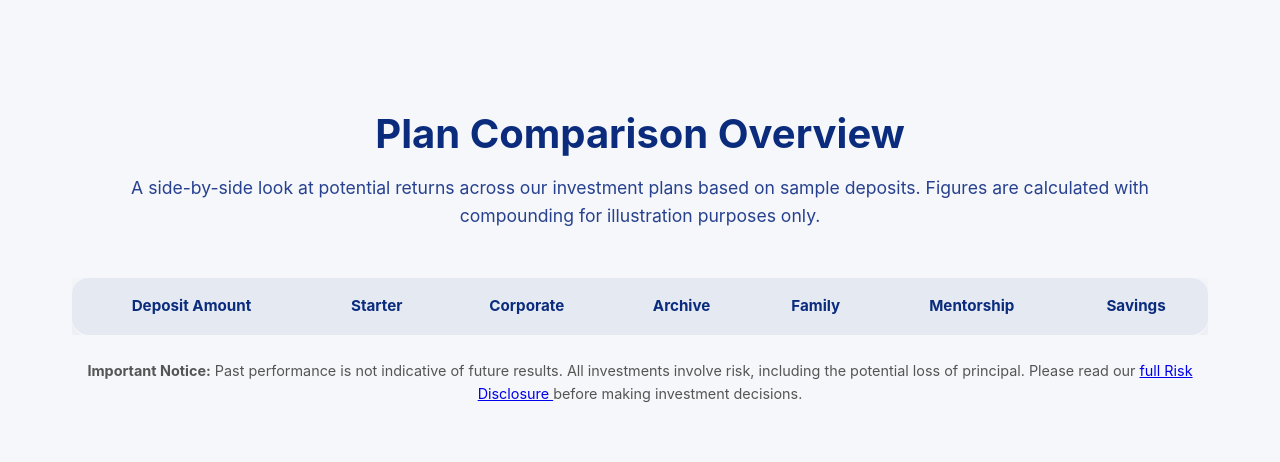
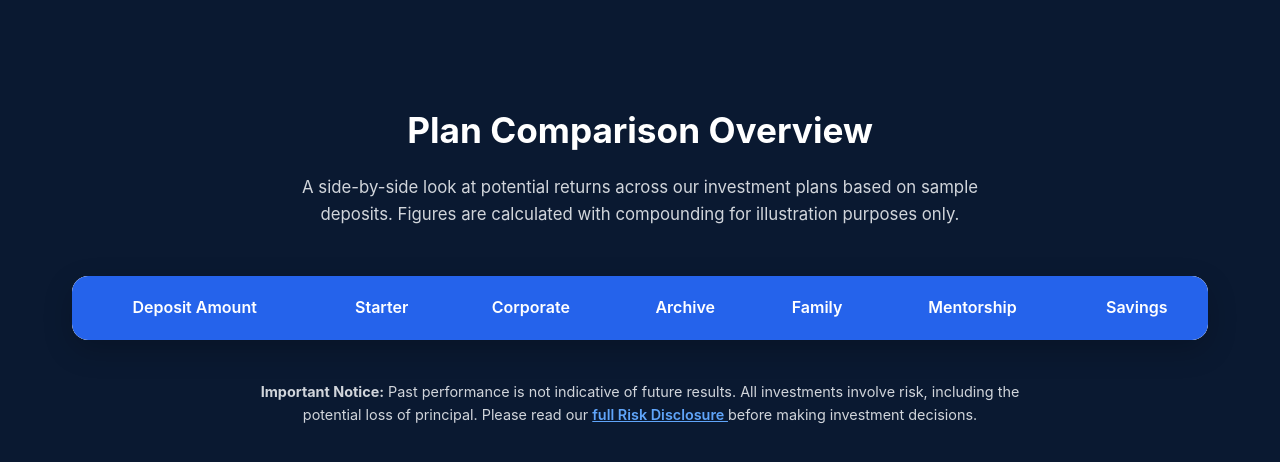
Before and after one commit to Kaskyjames/globalstofx, a plain HTML site: page index.html in a window 1280 px wide. Shown: the part 7040-7502 px from the top of the page. Before the commit the page ends 7477 px from the top, so only its background shows below. Drawn offline with nearby package versions, Linux system fonts and the light colour scheme; no server answers.

Commit message:
Update style.css

```diff
--- a/style.css
+++ b/style.css
@@ -1169,45 +1169,6 @@ Plan Card
   transform: translateY(-2px);
 }
 
-/* =========================
-Comparison Table
-========================= */
-.comparison-section {
-  margin-top: 5rem;
-}
-
-.comparison-table-wrapper {
-  overflow-x: auto;
-  margin-top: 2rem;
-}
-
-.comparison-table {
-  width: 100%;
-  border-collapse: collapse;
-  background: #fff;
-  border-radius: 16px;
-  overflow: hidden;
-  box-shadow: 0 10px 30px rgba(0,0,0,0.08);
-}
-
-.comparison-table th,
-.comparison-table td {
-  text-align: center;
-  padding: 1rem;
-  font-size: 0.95rem;
-  color: #0b2c7d;
-  border-bottom: 1px solid #e5e9f2;
-}
-
-.comparison-table thead {
-  background: #e5e9f2;
-  font-weight: 600;
-}
-
-.comparison-table tbody tr:hover {
-  background: #f5f7fa;
-}
-
 .risk-note {
   text-align: center;
   font-size: 0.9rem;
@@ -1328,3 +1289,135 @@ Responsive
   opacity: 1;
   visibility: visible;
 }
+
+/* =========================
+   Comparison Section Styles
+========================= */
+.comparison-section {
+  background: #0a1931; /* deep navy */
+  color: #e5e7eb;
+  padding: 5rem 2rem;
+  position: relative;
+}
+
+.comparison-section .container {
+  max-width: 1200px;
+  margin: 0 auto;
+}
+
+/* Section header */
+.comparison-section .section-header {
+  text-align: center;
+  margin-bottom: 3rem;
+}
+
+.comparison-section .section-title {
+  font-size: 2.2rem;
+  font-weight: 700;
+  color: #ffffff;
+  margin-bottom: 1rem;
+}
+
+.comparison-section .section-subtitle {
+  font-size: 1.05rem;
+  line-height: 1.6;
+  color: #d1d5db;
+  max-width: 750px;
+  margin: 0 auto;
+}
+
+/* Table wrapper */
+.comparison-table-wrapper {
+  overflow-x: auto;
+  background: #ffffff;
+  border-radius: 1rem;
+  box-shadow: 0 10px 30px rgba(0,0,0,0.2);
+  margin-bottom: 2.5rem;
+  transition: transform 0.3s ease;
+}
+
+.comparison-table-wrapper:hover {
+  transform: scale(1.01);
+}
+
+/* Table */
+.comparison-table {
+  width: 100%;
+  border-collapse: collapse;
+  text-align: center;
+  font-size: 0.95rem;
+  border-radius: 1rem;
+  overflow: hidden;
+}
+
+.comparison-table thead {
+  background: #2563eb; /* primary blue */
+  color: #fff;
+}
+
+.comparison-table thead th {
+  padding: 1.2rem 0.8rem;
+  font-size: 1rem;
+  font-weight: 600;
+}
+
+.comparison-table tbody tr {
+  border-bottom: 1px solid #e5e7eb;
+  transition: background 0.2s ease;
+}
+
+.comparison-table tbody tr:nth-child(even) {
+  background: #f9fafb;
+}
+
+.comparison-table tbody tr:hover {
+  background: #eef2ff;
+}
+
+.comparison-table tbody td {
+  padding: 1rem 0.8rem;
+  color: #111827;
+  font-weight: 500;
+}
+
+/* Risk note */
+.risk-note {
+  font-size: 0.9rem;
+  line-height: 1.6;
+  color: #d1d5db;
+  text-align: center;
+  max-width: 800px;
+  margin: 0 auto;
+}
+
+.risk-note a {
+  color: #60a5fa;
+  font-weight: 600;
+  text-decoration: underline;
+  transition: color 0.2s ease;
+}
+
+.risk-note a:hover {
+  color: #93c5fd;
+}
+
+/* Responsive adjustments */
+@media (max-width: 768px) {
+  .comparison-section {
+    padding: 3rem 1rem;
+  }
+
+  .comparison-section .section-title {
+    font-size: 1.6rem;
+  }
+
+  .comparison-section .section-subtitle {
+    font-size: 0.95rem;
+  }
+
+  .comparison-table thead th,
+  .comparison-table tbody td {
+    font-size: 0.85rem;
+    padding: 0.8rem 0.5rem;
+  }
+}
```
